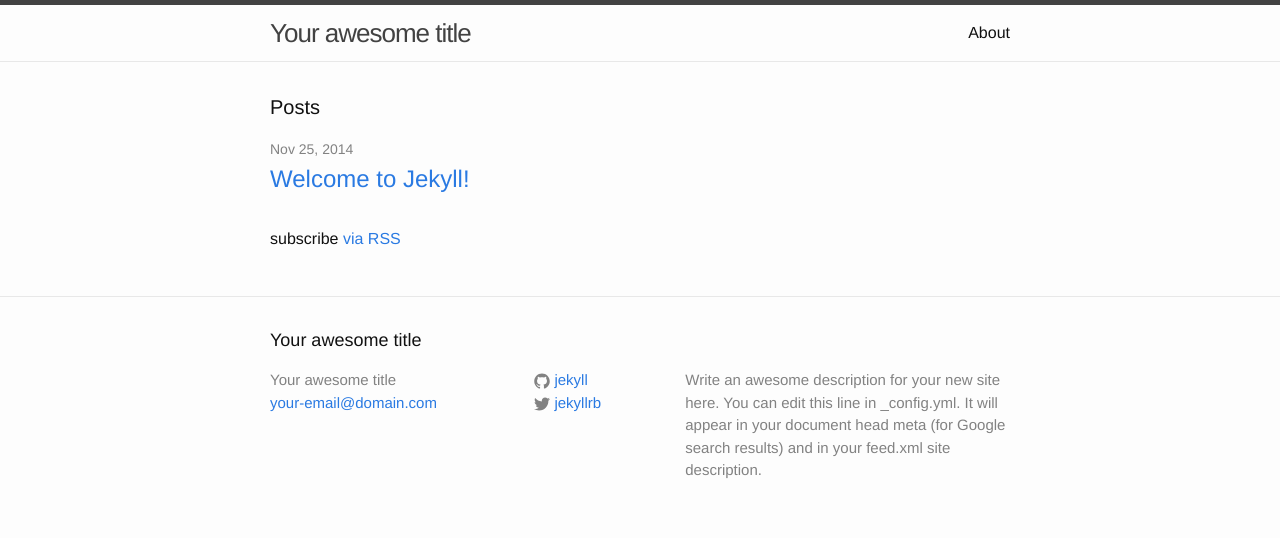
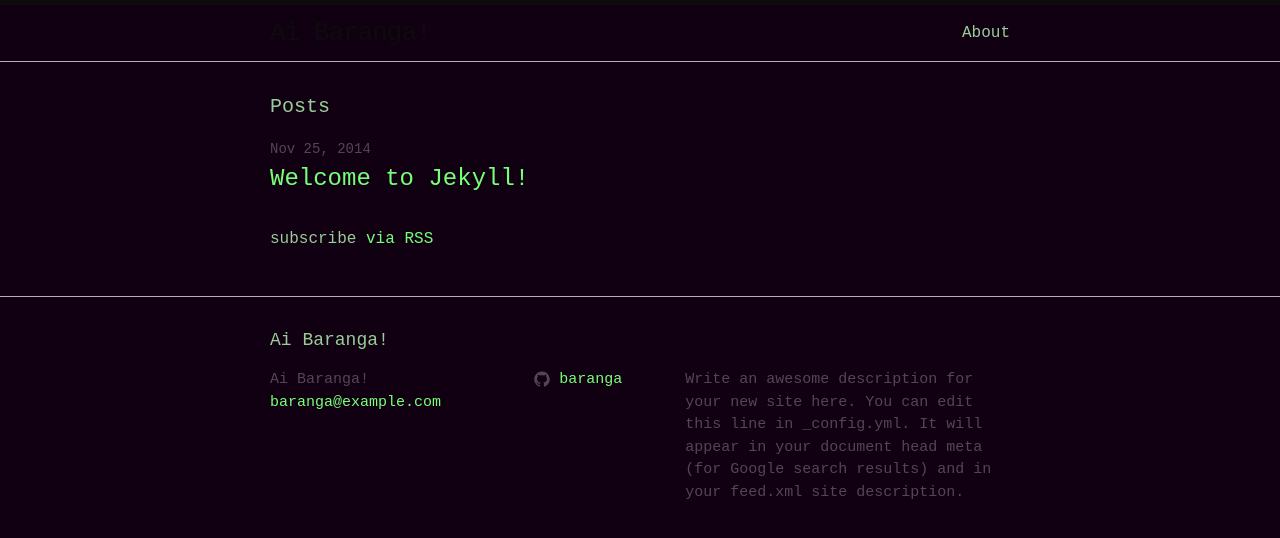
Before and after one commit to baranga/baranga.github.io, a Jekyll site: the page built from index.html, in a window 1280 px wide. Shown: the top 538 px of the page. Built offline with Jekyll 4.4.1, drawn with Linux system fonts in a browser that asks for light colours.

Commit message:
small adjustments

```diff
--- a/_config.yml
+++ b/_config.yml
@@ -1,14 +1,14 @@
 # Site settings
-title: Your awesome title
-email: your-email@domain.com
+title: Ai Baranga!
+email: baranga@example.com
 description: > # this means to ignore newlines until "baseurl:"
   Write an awesome description for your new site here. You can edit this
   line in _config.yml. It will appear in your document head meta (for
   Google search results) and in your feed.xml site description.
 baseurl: "" # the subpath of your site, e.g. /blog/
-url: "http://yourdomain.com" # the base hostname & protocol for your site
-twitter_username: jekyllrb
-github_username:  jekyll
+url: "http://baranga.github.io" # the base hostname & protocol for your site
+#twitter_username: jekyllrb
+github_username: baranga
 
 # Build settings
 markdown: kramdown
--- a/_includes/header.html
+++ b/_includes/header.html
@@ -1,7 +1,5 @@
 <header class="site-header">
-
   <div class="wrapper">
-
     <a class="site-title" href="{{ site.baseurl }}/">{{ site.title }}</a>
 
     <nav class="site-nav">
@@ -21,7 +19,5 @@
         {% endfor %}
       </div>
     </nav>
-
   </div>
-
 </header>
--- a/css/main.scss
+++ b/css/main.scss
@@ -6,18 +6,18 @@
 
 
 // Our variables
-$base-font-family: Helvetica, Arial, sans-serif;
+$base-font-family: monospace;
 $base-font-size:   16px;
 $small-font-size:  $base-font-size * 0.875;
 $base-line-height: 1.5;
 
 $spacing-unit:     30px;
 
-$text-color:       #111;
-$background-color: #fdfdfd;
-$brand-color:      #2a7ae2;
+$text-color:       #9C9;
+$background-color: #101;
+$brand-color:      #7F7;
 
-$grey-color:       #828282;
+$grey-color:       #545;
 $grey-color-light: lighten($grey-color, 40%);
 $grey-color-dark:  darken($grey-color, 25%);
 
```
